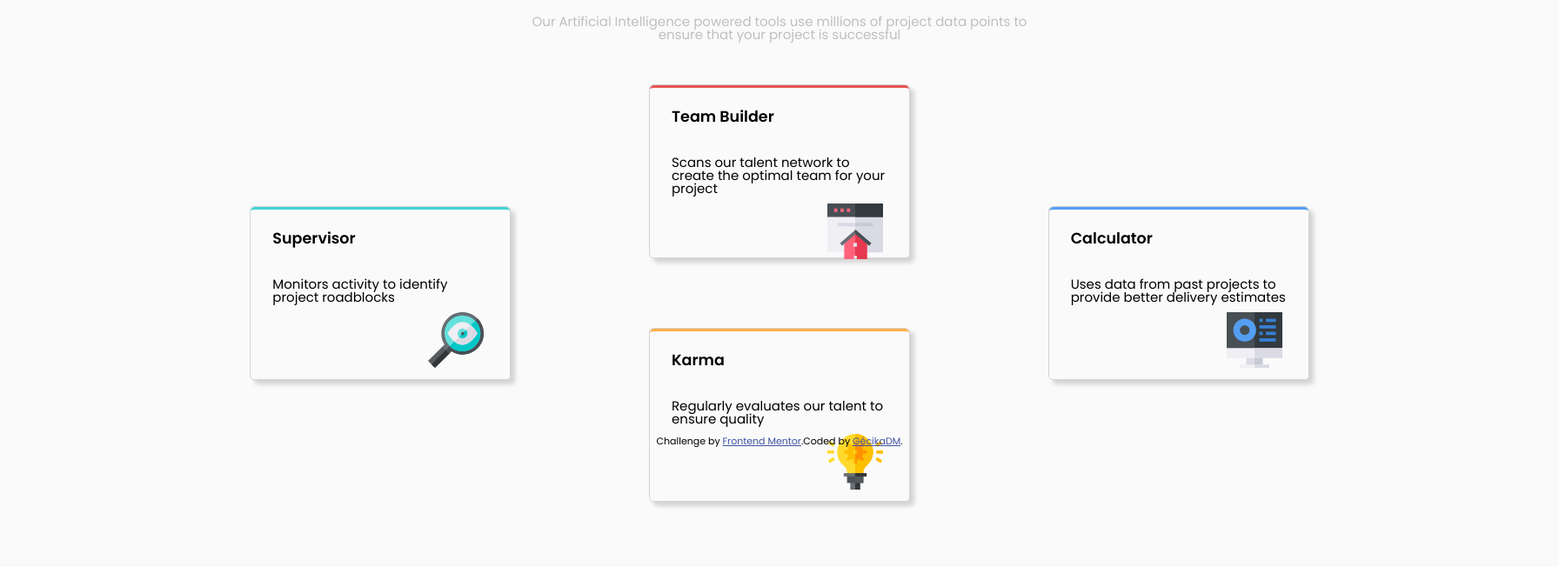
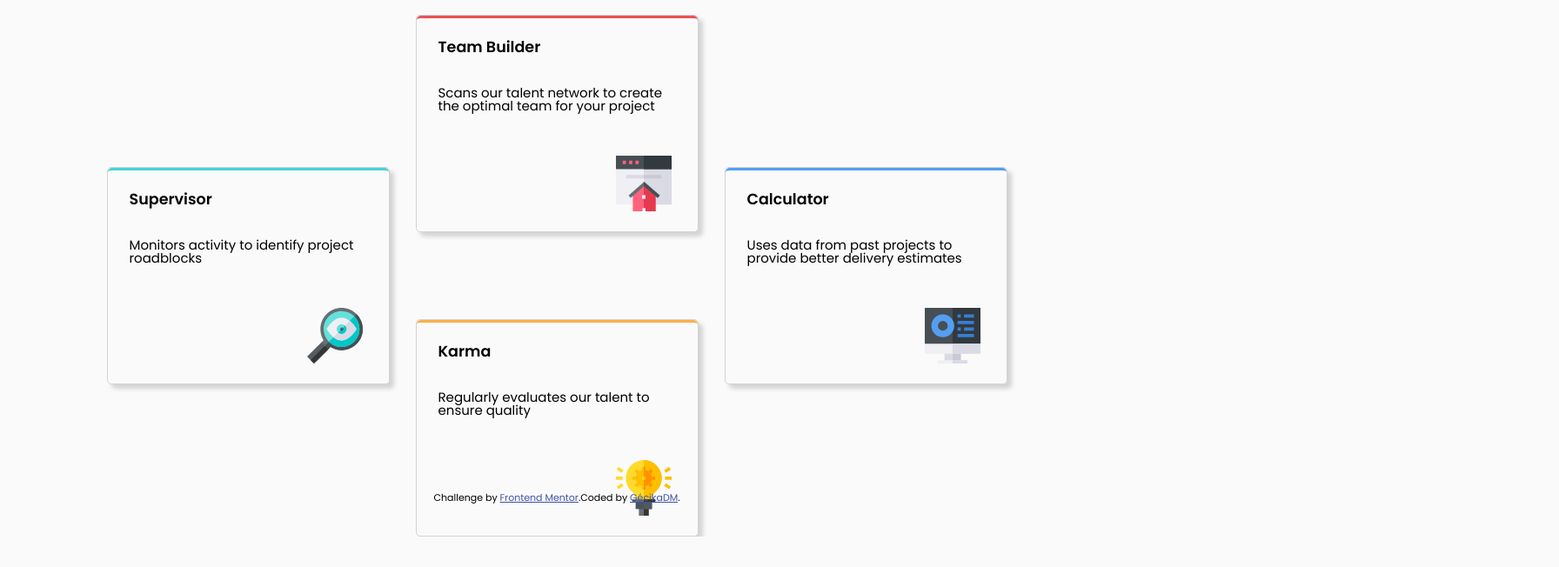
Before and after one commit to GecikaDM/Four-Card-Feature-Section-Master, a plain HTML site: page index.html in a window 1280 px wide. Shown: the part 198-850 px from the top of the page at 87% size, 1792 px wide, since content can reach past the window. After the commit the page ends 815 px from the top, so only its background shows below. Drawn offline with Linux system fonts and the light colour scheme.

Commit message:
fix-refactor: responsive

```diff
--- a/css/style.css
+++ b/css/style.css
@@ -6,8 +6,7 @@
   scroll-behavior: smooth;
   margin: 0;
   padding: 0;
-  width: 100vw;
-  height: 100vh;
+  width: 100%;
   font-size: 15px;
 }
 *  { box-sizing: border-box; }
@@ -16,29 +15,26 @@
   text-align: center;
 }
 .first-title {
-  font-size: 2em;
+  font-size: 1.5em;
   font-weight: 200;
   color: hsl(229, 6%, 66%);
   margin: 50px 0 15px 0;
 }
 .second-title {
-  font-size: 2em;
+  font-size: 1.5em;
   font-weight: 600;
   color: hsl(240, 3%, 29%);
-  margin: 15px 0 40px 0;
 }
 .intro p {
   color: hsl(0, 0%, 75%);
   text-align: center;
-  padding: 50px;
+  padding: 20px;
   margin: auto;
-  width: 40%;
+  width: 100%;
 }
 .cards-container {
-  display: grid;
-  grid-template-columns: repeat(3, 1fr);
-  grid-gap: 15px;
-  grid-template-rows: 125px;
+  display: flex;
+  flex-direction: column;
 }
 .card-title {
   font-size: 1.17em;
@@ -70,7 +66,7 @@
   border-top:3px solid hsl(212, 86%, 64%);
   border-radius: 5px;
 }
-.box1 {
+/* .box1 {
   grid-row-start: 2;
   grid-column-start: 1;
   justify-self: right;
@@ -93,21 +89,21 @@
    grid-column-start: 3;
    grid-row-start: 2;
    justify-self: left;
- }
+ } */
 
 .cards {
-  width: 350px;
-  height: 250px;
+  align-self: center;
+  width: 300px;
+  margin-bottom: 20px;
+  height: 220px;
   border-radius: 5px;
   border: 1px solid lightgray;
   box-shadow: 5px 5px 5px lightgrey;
 }
 /*footer*/
 .attribution {
-  position: absolute;
   bottom: 0;
   width: 100%;
-  height: 100px;
   font-size: 11px;
   text-align: center;
 }
@@ -115,7 +111,7 @@
   color: hsl(228, 45%, 44%);
 }
 
-@media (min-width: 320px) and (max-width: 425px) {
+/* @media (min-width: 320px) and (max-width: 425px) {
   .cards-container {
     display: flex;
     flex-direction: column;
@@ -158,3 +154,80 @@
    height: 200px;
  }
 }
+ */
+ @media screen and (min-width: 750px) {
+  .cards-container {
+    display: flex;
+    flex-direction: row;
+    flex-wrap: wrap;
+    justify-content: center;
+  }
+  .cards {
+    margin: 40px 20px 30px 0;
+  }
+  .attribution {
+    position: fixed;
+    padding: 3vh;
+  }
+  .intro {
+    width: 550px;
+    margin: auto;
+  }
+ }
+ @media screen and (min-width: 960px) {
+  .cards-container {
+    display: grid;
+    grid-template-columns: repeat(3, 1fr);
+    margin-top: 60px;
+  }
+  .box1 {
+    grid-row-start: 2;
+    grid-column-start: 1;
+    justify-self: center;
+  }
+  .box2 {
+    grid-column-start: 2;
+    grid-row-start: 1;
+    justify-self: center;
+
+   }
+   .box3 {
+    grid-column-start: 2;
+    grid-row-start: 3;
+    justify-self: center;
+   }
+   .box4 {
+    grid-column-start: 3;
+    grid-row-start: 2;
+    justify-self: center;
+    }
+    .cards {
+      margin: 0;
+      margin-bottom: -75px;
+    }
+
+}
+@media screen and (min-width: 1050px) {
+  .first-title  {
+    font-size: 2em;
+  }
+  .second-title {
+    font-size: 2em;
+  }
+  main {
+    width: 850px;
+    margin-left: auto;
+    margin-right: auto;
+  }
+  .cards-container {
+    margin-top: 20px;
+  }
+  .cards {
+    margin: 0px 15px -75px;
+    width: 325px;
+    height: 250px;
+  }
+  img {
+    margin-top: 40px;
+  }
+}
```
